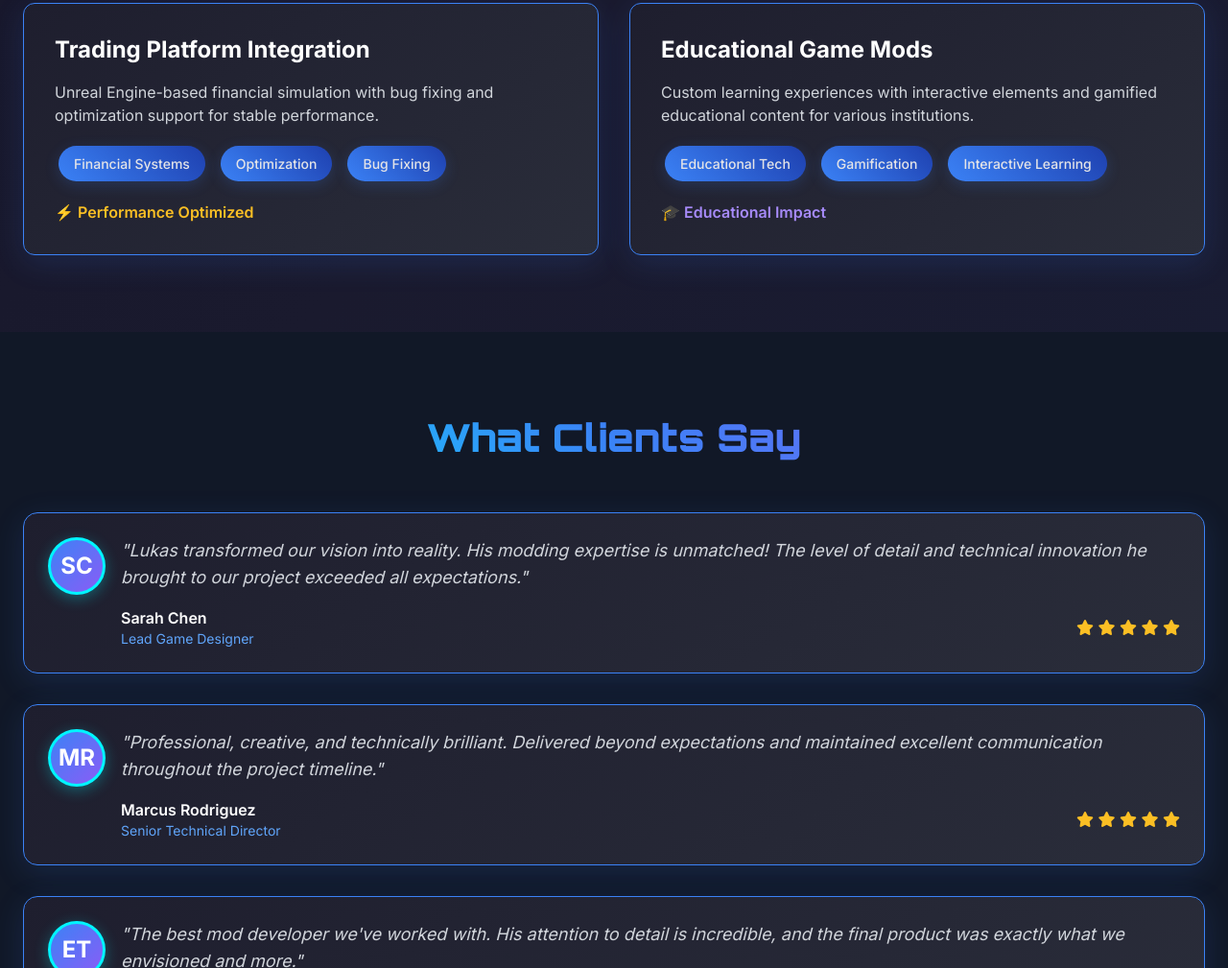
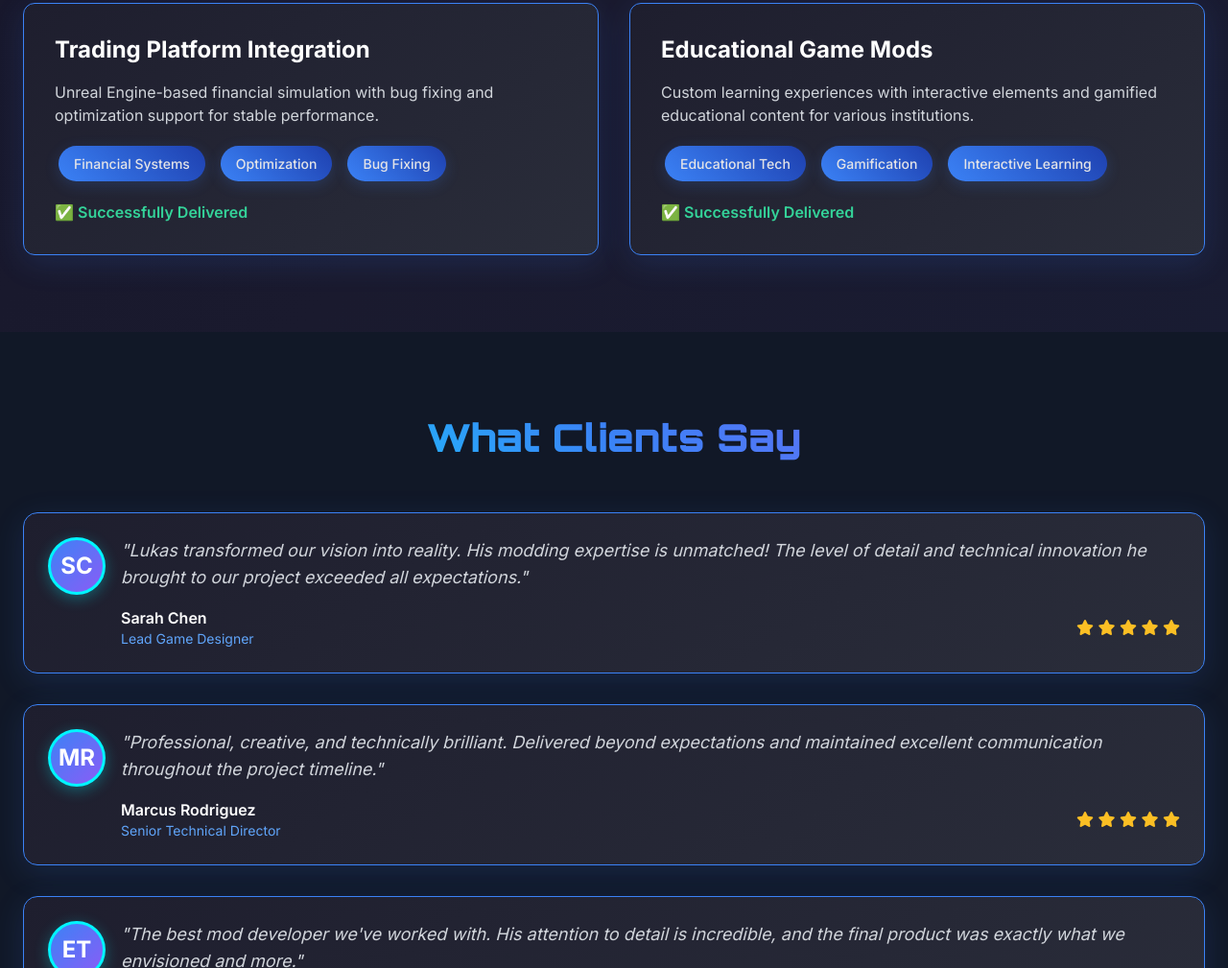
Before and after one commit to lukasweber-gaming/portfolio, a plain HTML site: page index.html in a window 1280 px wide. Shown: the part 3129-4138 px from the top of the page at 96% size. Drawn offline with nearby package versions, Linux system fonts and the light colour scheme.

Commit message:
Update index.html

```diff
--- a/index.html
+++ b/index.html
@@ -379,7 +379,7 @@
                         <span class="skill-badge">Optimization</span>
                         <span class="skill-badge">Bug Fixing</span>
                     </div>
-                    <div class="text-yellow-400 font-semibold">⚡ Performance Optimized</div>
+                    <div class="text-green-400 font-semibold">✅ Successfully Delivered</div>
                 </div>
 
                 <div class="cyber-card p-8 rounded-xl">
@@ -390,7 +390,7 @@
                         <span class="skill-badge">Gamification</span>
                         <span class="skill-badge">Interactive Learning</span>
                     </div>
-                    <div class="text-purple-400 font-semibold">🎓 Educational Impact</div>
+                    <div class="text-green-400 font-semibold">✅ Successfully Delivered</div>
                 </div>
             </div>
         </div>
```
